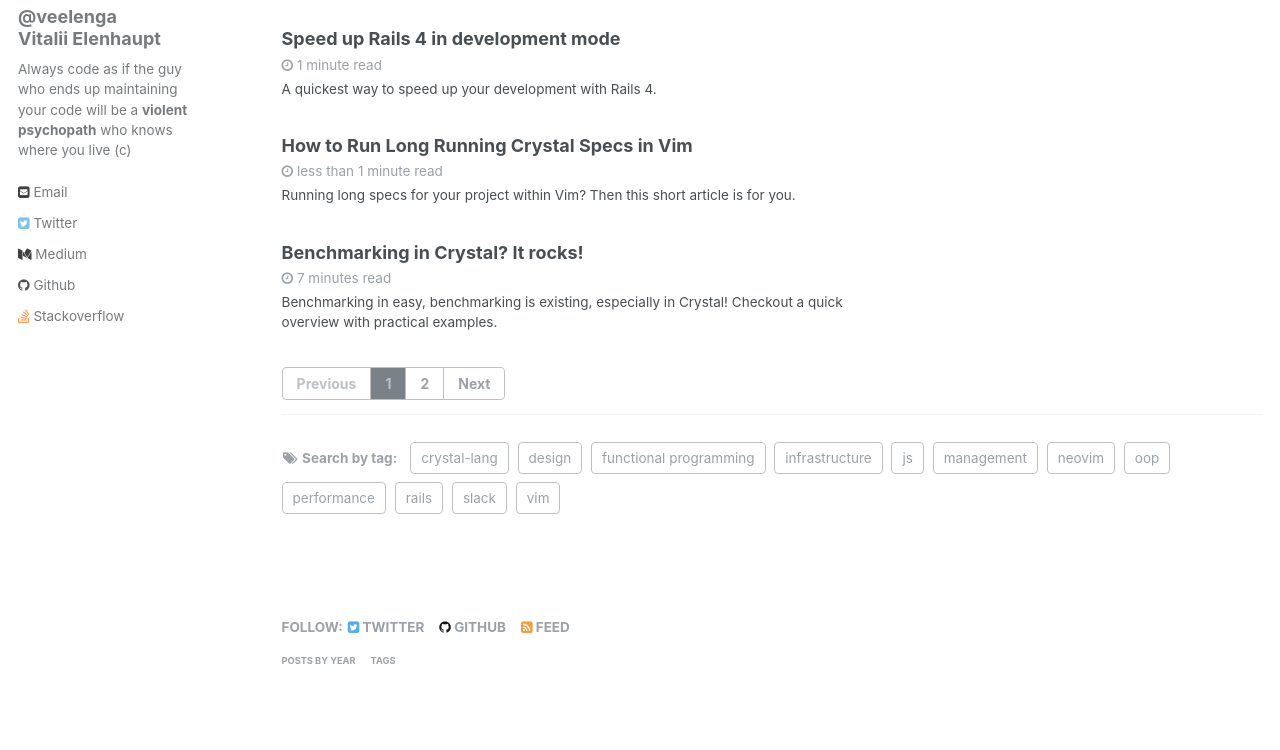
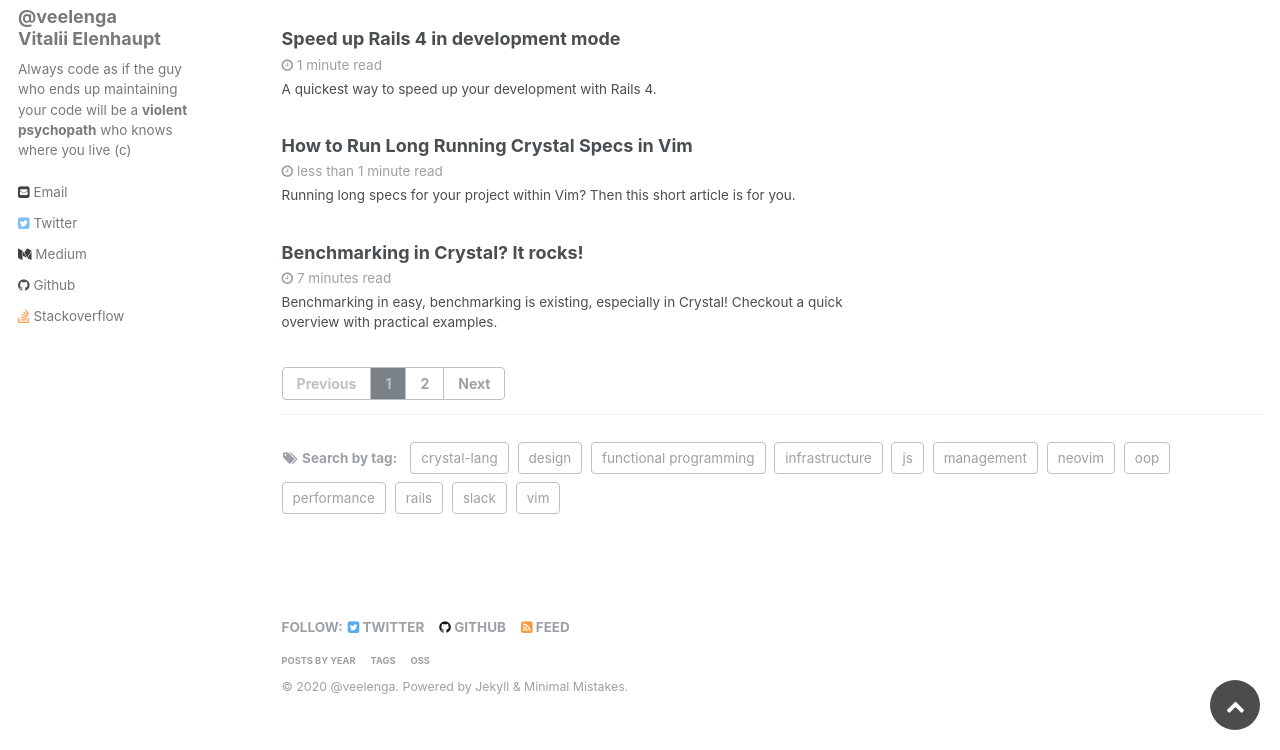
Before and after one commit to veelenga/veelenga.github.io, a Jekyll site: the page built from index.html, in a window 1280 px wide and 900 px high, scrolled down 549 px, cut to the strip 150-900 px from the top of the window. Built offline with Jekyll 4.4.1, drawn with Linux system fonts in a browser that asks for light colours; the list of posts is cut into pages by our own code.

Commit message:
Correct the broken tag

```diff
--- a/_includes/footer.html
+++ b/_includes/footer.html
@@ -22,7 +22,7 @@
   <ul class='page__footer-copyright'>
     <li><a href='{{ site.url }}/year-archive'>Posts by year</a></li>
     <li><a href='{{ site.url }}/tags'>Tags</a></li>
-    <li><a href='{{ site.url }}/OSS>OSS</a></li>
+    <li><a href='{{ site.url }}/oss'>OSS</a></li>
   </ul>
 </div>
 
```
